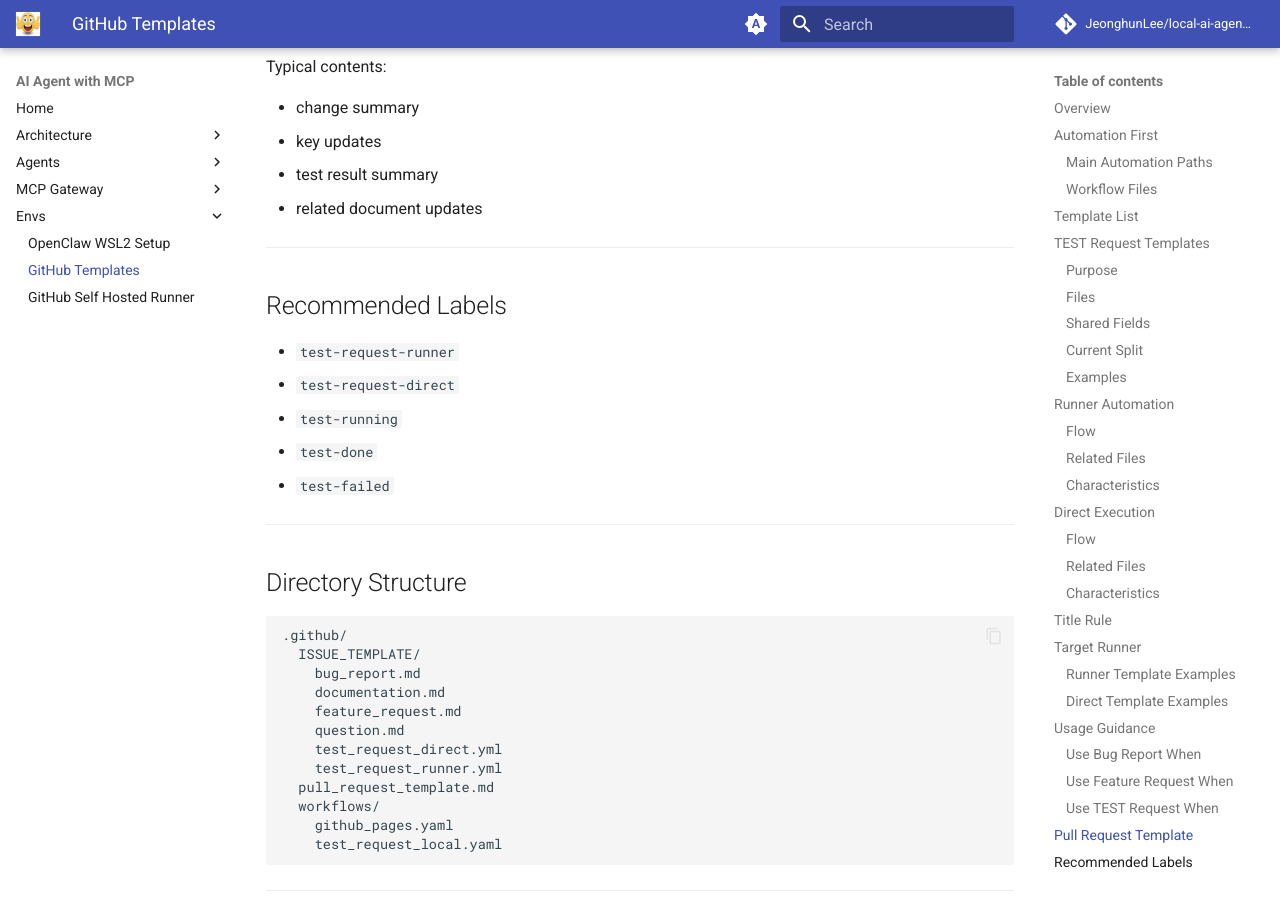
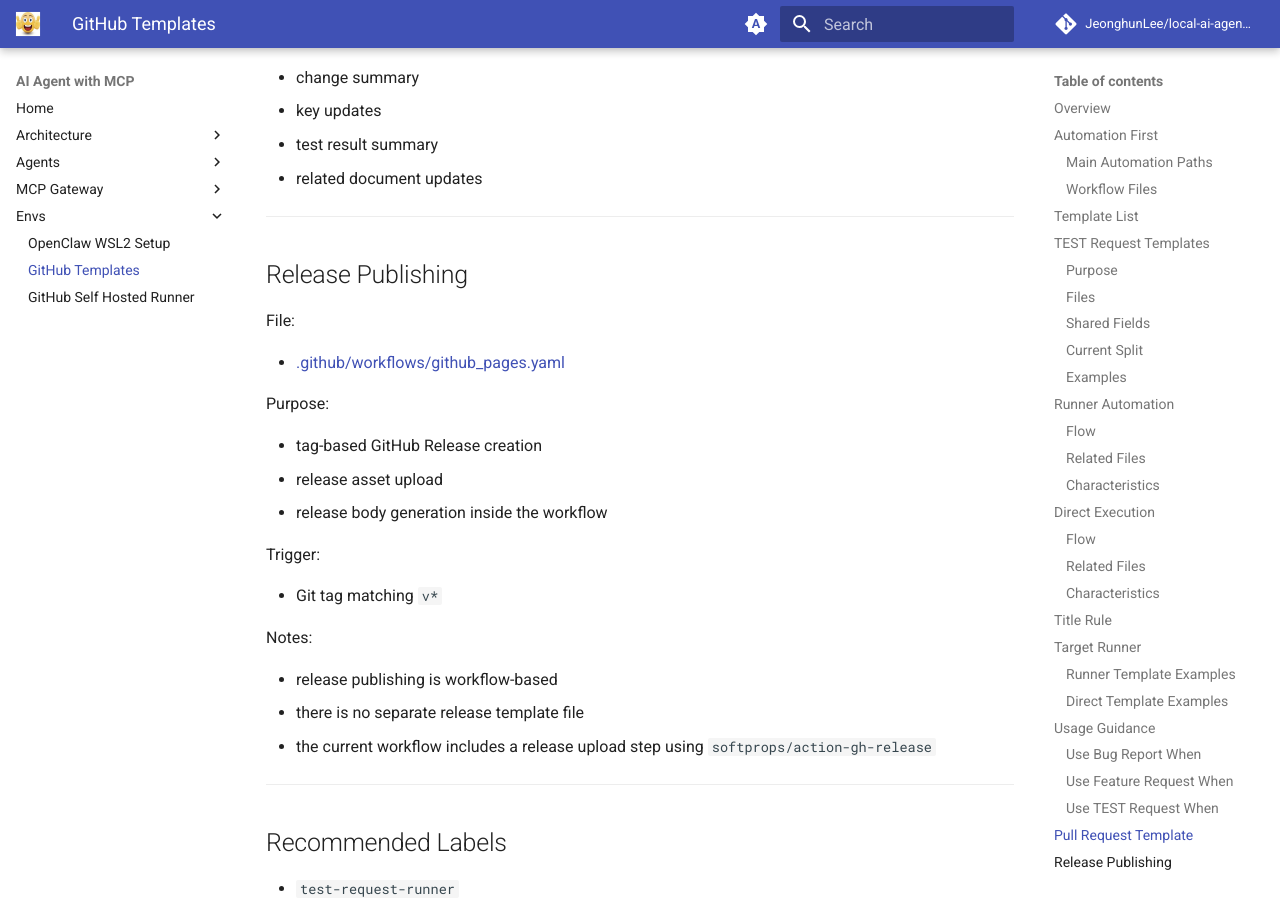
Before and after one commit to JeonghunLee/local-ai-agent-mcp, an MkDocs documentation site: the page built from docs/envs/github_templates.md, in a window 1280 px wide and 900 px high, scrolled down 8640 px. Built offline with MkDocs 1.6.1 and Material for MkDocs 9.7.7, drawn with Linux system fonts in a browser that asks for light colours; comment, search, counter and statistics services are not loaded; some of the changed text lies outside the part shown.

Commit message:
update docs and release automation

```diff
--- a/docs/envs/github_templates.md
+++ b/docs/envs/github_templates.md
@@ -23,19 +23,21 @@ Key point:
 | Runner TEST Request | GitHub Issue with `test-request-runner` | GitHub Actions | self-hosted runner based TEST automation |
 | Direct TEST Request | GitHub Issue with `test-request-direct` | Jenkins or AI Agent | direct MCP execution request |
 | Docs Site Publish | repository event | GitHub Actions | GitHub Pages publish |
+| Tag Release Publish | Git tag `v*` | GitHub Actions | GitHub Release creation and asset upload |
 
 ### Workflow Files
 
 | Workflow | File | Role |
 |------|------|------|
 | Test Request Local Runner | `.github/workflows/test_request_local.yaml` | Issue based TEST automation on self-hosted runner |
-| GitHub Pages | `.github/workflows/github_pages.yaml` | documentation build and publish |
+| GitHub Pages | `.github/workflows/github_pages.yaml` | documentation build, Pages publish, and tag-based release step |
 
 Notes:
 
 - workflow count: `2`
 - the TEST request flow is the operationally important GitHub Actions automation path
 - the Pages workflow is the documentation delivery path
+- tag-based release publishing is handled in `github_pages.yaml`
 
 ---
 
@@ -281,6 +276,30 @@ Typical contents:
 
 ---
 
+## Release Publishing
+
+File:
+
+- [.github/workflows/github_pages.yaml](../../.github/workflows/github_pages.yaml)
+
+Purpose:
+
+- tag-based GitHub Release creation
+- release asset upload
+- release body generation inside the workflow
+
+Trigger:
+
+- Git tag matching `v*`
+
+Notes:
+
+- release publishing is workflow-based
+- there is no separate release template file
+- the current workflow includes a release upload step using `softprops/action-gh-release`
+
+---
+
 ## Recommended Labels
 
 - `test-request-runner`
--- a/mkdocs.yml
+++ b/mkdocs.yml
@@ -7,7 +7,7 @@ site_author: Jeonghun Lee
 
 #
 #  Repository information  (우측 GitHub Icon 클릭 시, 해당 링크로 이동)
-#
+#  (주의: release 시 표시됨)
 repo_url: https://github.com/JeonghunLee/local-ai-agent-mcp
 repo_name: JeonghunLee/local-ai-agent-mcp
 
@@ -120,8 +120,14 @@ extra_css:
 #  - Google Analytics, Disqus 등도 여기에 추가 가능
 #
 extra:
+  #  - 우측 아래 각 Icon 클릭 시, 해당 링크로 이동
   # My Social Meida Icons Links (FontAwesome Icons)
   social:
+
+    - icon: fontawesome/brands/user
+      link: https://jeonghunlee.github.io/
+      name: User Profile
+
     - icon: fontawesome/brands/github
       link: https://github.com/JeonghunLee
       name: GitHub
```
Also changed, not shown: other parts of docs/envs/github_templates.md (+0 -7 lines), 1 other file.
